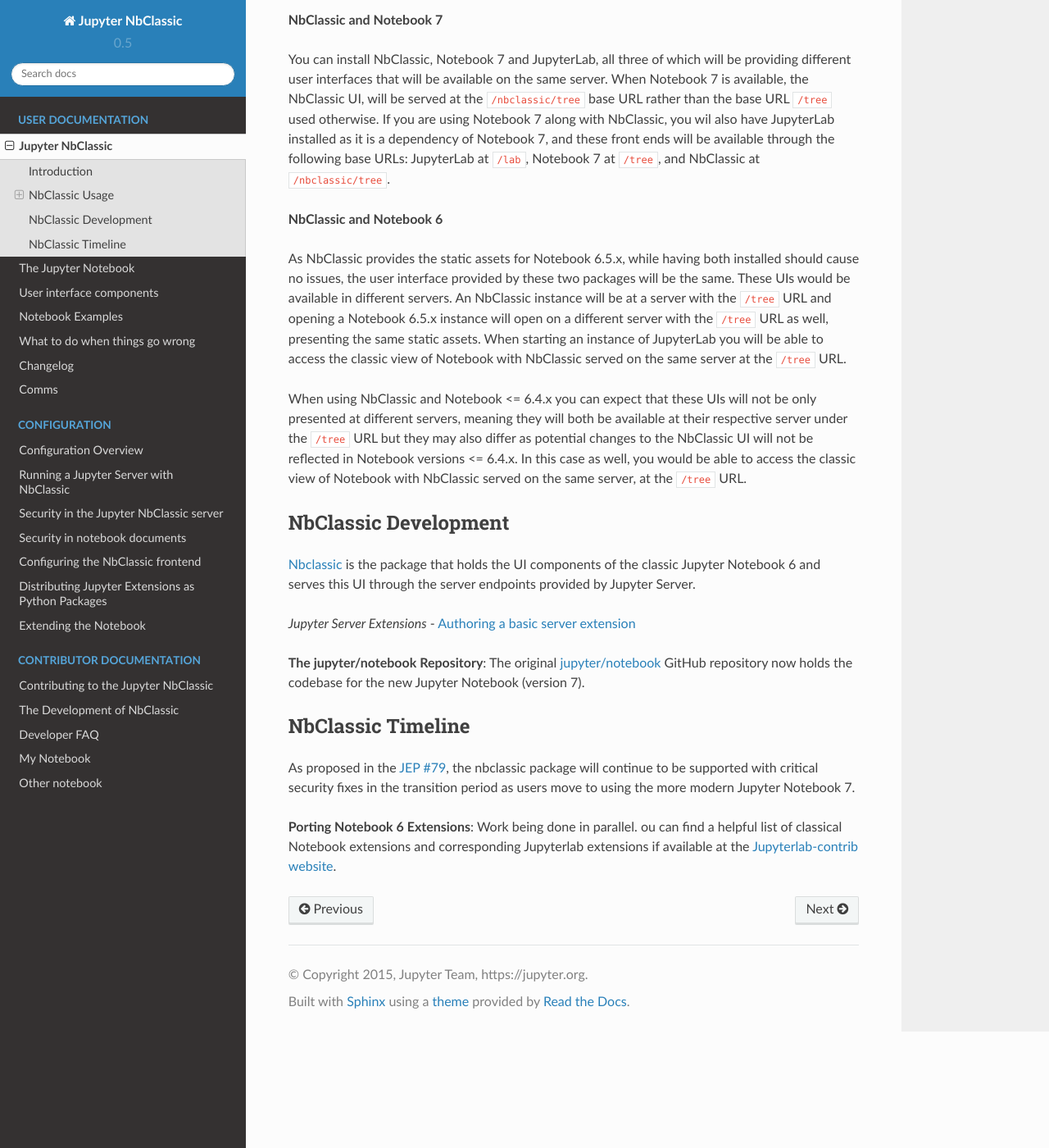
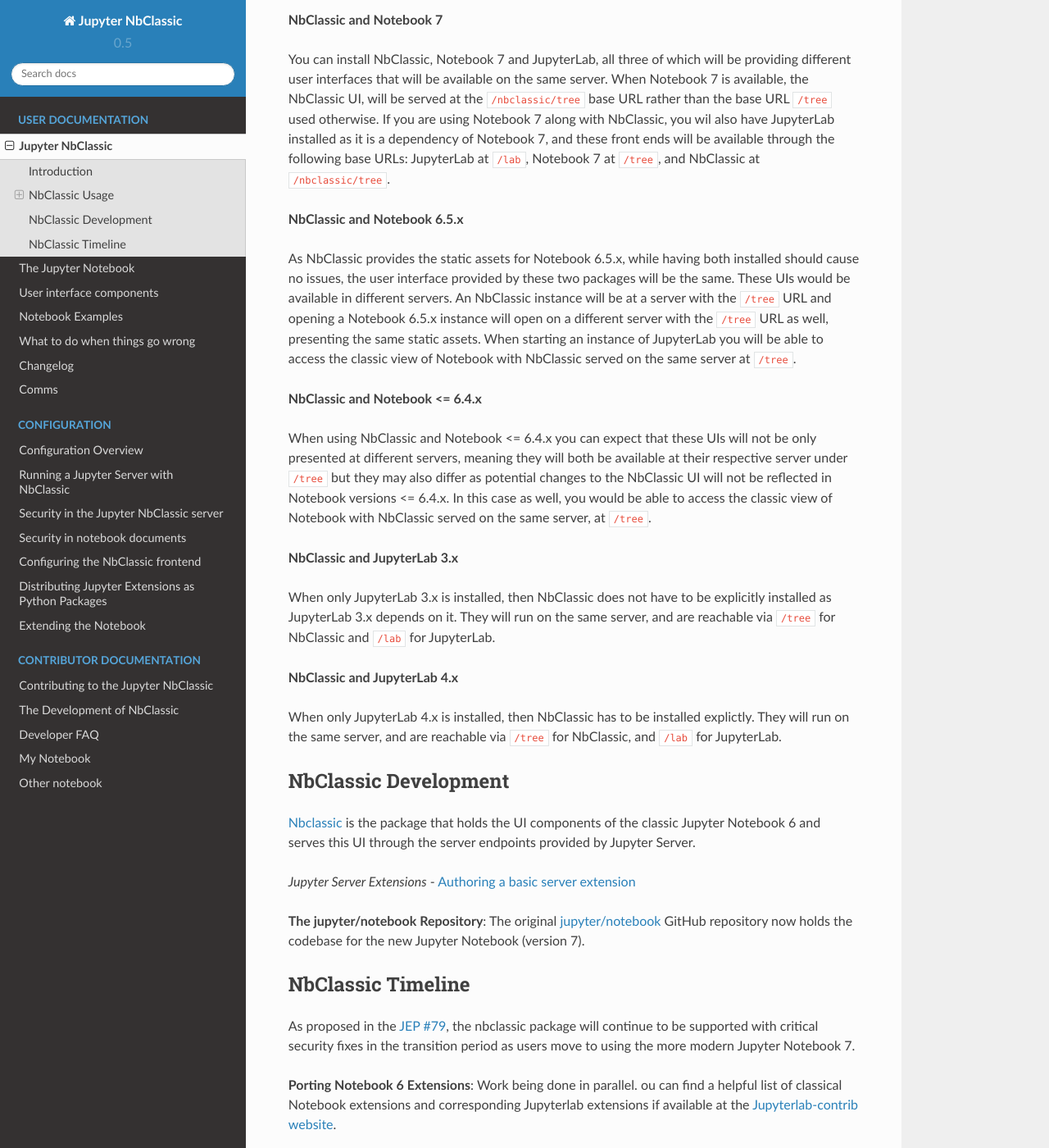
Before and after one commit to jupyter/nbclassic, a Sphinx documentation site: the page built from docs/source/nbclassic.rst, in a window 1280 px wide and 1400 px high, scrolled down 1220 px. Shown: the whole window at 82% size. Built offline with Sphinx 7.4.7 and the Read the Docs theme 2.0.0, drawn with Linux system fonts in a browser that asks for light colours; pages that are not in the unit, such as notebooks, are missing from menus.

Commit message:
update docs with @echarles review suggestions

```diff
--- a/docs/source/nbclassic.rst
+++ b/docs/source/nbclassic.rst
@@ -72,7 +72,7 @@
 through the following base URLs: JupyterLab at ``/lab``, Notebook 7 at
 ``/tree``, and NbClassic at ``/nbclassic/tree``.
 
-**NbClassic and Notebook 6**
+**NbClassic and Notebook 6.5.x**
 
 As NbClassic provides the static assets for Notebook 6.5.x, while
 having both installed should cause no issues, the user interface provided
@@ -82,15 +82,31 @@
 different server with the ``/tree`` URL as well, presenting the same
 static assets. When starting an instance of JupyterLab you will be able
 to access the classic view of Notebook with NbClassic served on the same
-server at the ``/tree`` URL.
+server at ``/tree``.
+
+**NbClassic and Notebook <= 6.4.x**
 
 When using NbClassic and Notebook <= 6.4.x you can expect that these UIs
 will not be only presented at different servers, meaning they will both
-be available at their respective server under the ``/tree`` URL but they
+be available at their respective server under ``/tree`` but they
 may also differ as potential changes to the NbClassic UI will not be
 reflected in Notebook versions <= 6.4.x. In this case as well, you would
 be able to access the classic view of Notebook with NbClassic served on
-the same server, at the ``/tree`` URL.
+the same server, at ``/tree``.
+
+**NbClassic and JupyterLab 3.x**
+
+When only JupyterLab 3.x is installed, then NbClassic does not have to be
+explicitly installed as JupyterLab 3.x depends on it. They will run on
+the same server, and are reachable via ``/tree`` for NbClassic and
+``/lab`` for JupyterLab.
+
+**NbClassic and JupyterLab 4.x**
+
+When only JupyterLab 4.x is installed, then NbClassic has to be installed
+explictly. They will run on the same server, and are reachable via
+``/tree`` for NbClassic, and ``/lab`` for JupyterLab.
+
 
 .. _team-compass issue: https://github.com/jupyter/notebook-team-compass/issues/5#issuecomment-1085254000
 
```
